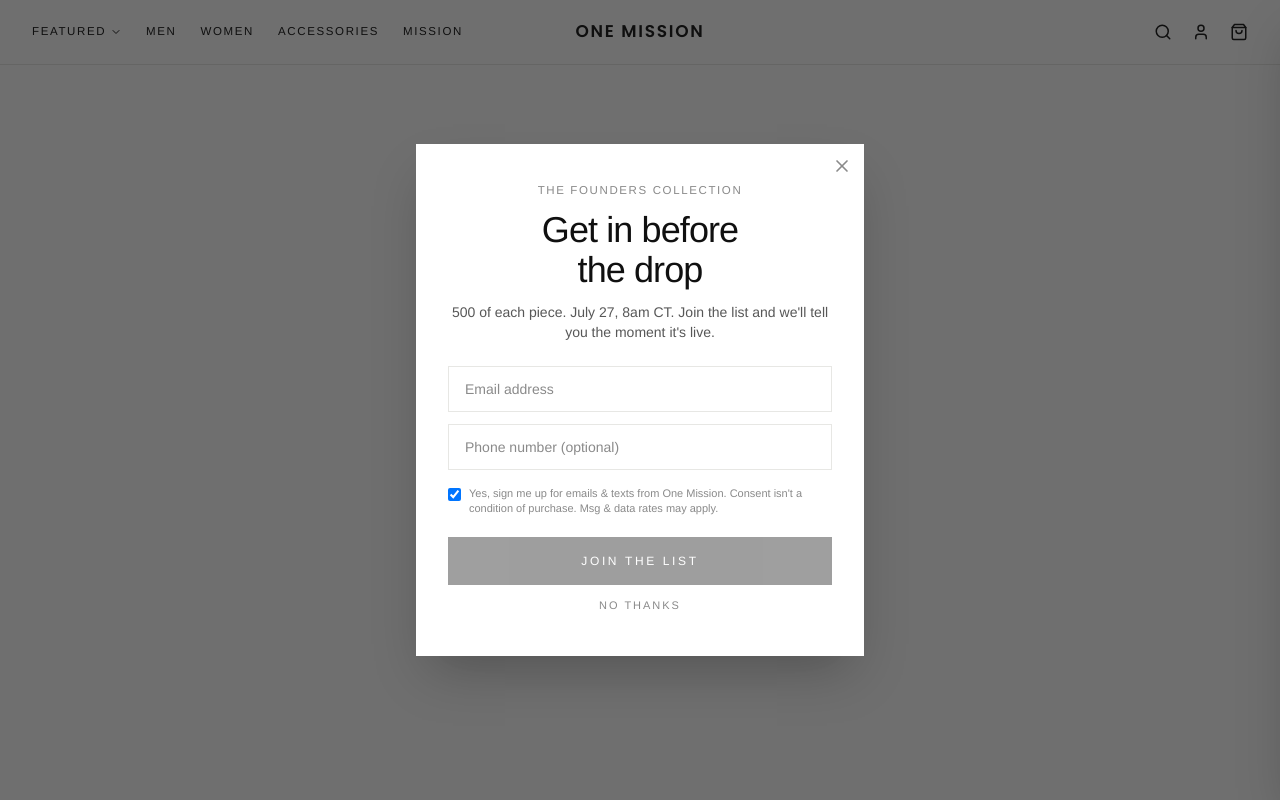
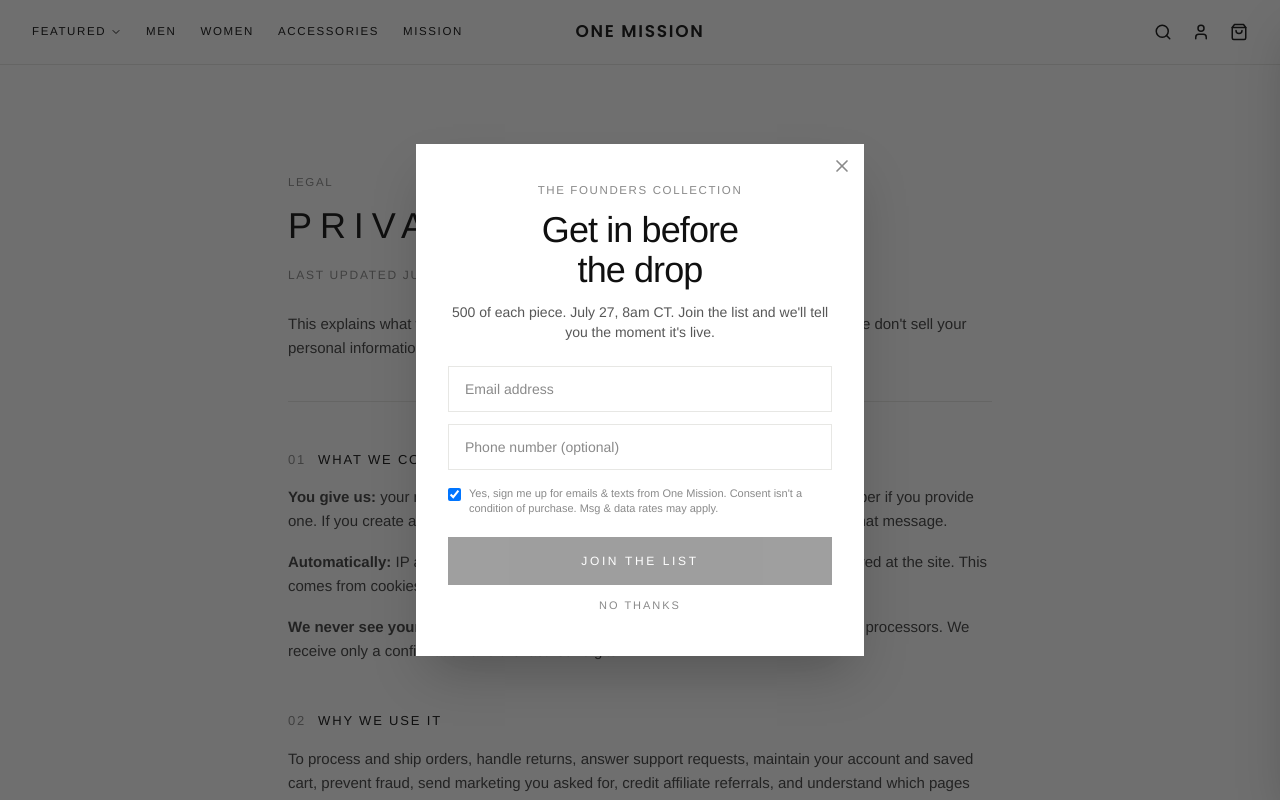
Before and after one commit to thayerm1111/onemissioncollection, a Next.js app: page /privacy in a window 1280 px wide. Before the commit this address had no page. Shown: the top 800 px of the page. Built offline with nearby package versions, Linux system fonts and the light colour scheme.

Commit message:
Add Privacy Policy

```diff
--- /dev/null
+++ b/src/app/privacy/page.tsx
@@ -0,0 +1,174 @@
+import type { Metadata } from "next";
+import Link from "next/link";
+import { LegalPage, Section } from "@/components/LegalPage";
+
+export const metadata: Metadata = {
+  title: "Privacy Policy — One Mission Collection",
+  description:
+    "What we collect, who we share it with, and how to get your data removed.",
+};
+
+export default function PrivacyPage() {
+  return (
+    <LegalPage
+      eyebrow="Legal"
+      title="Privacy Policy"
+      updated="July 20, 2026"
+      intro="This explains what we collect, why, who we hand it to, and how to make us delete it. We don't sell your personal information."
+    >
+      <Section n="01" title="What we collect">
+        <p>
+          <strong>You give us:</strong> your name, email address, shipping and
+          billing address, and phone number if you provide one. If you create an
+          account, your login credentials. If you contact us, whatever is in that
+          message.
+        </p>
+        <p>
+          <strong>Automatically:</strong> IP address, browser and device type,
+          pages viewed, and how you arrived at the site. This comes from cookies
+          and similar technologies — see our{" "}
+          <Link href="/cookies" className="text-ink underline">
+            Cookie Policy
+          </Link>
+          .
+        </p>
+        <p>
+          <strong>We never see your full card number.</strong> Payments run
+          through Shopify and its payment processors. We receive only a
+          confirmation and the last four digits.
+        </p>
+      </Section>
+
+      <Section n="02" title="Why we use it">
+        <p>
+          To process and ship orders, handle returns, answer support requests,
+          maintain your account and saved cart, prevent fraud, send marketing you
+          asked for, credit affiliate referrals, and understand which pages and
+          products people respond to.
+        </p>
+      </Section>
+
+      <Section n="03" title="Who we share it with">
+        <p>
+          We share only what each provider needs to do its job:
+        </p>
+        <p>
+          <strong>Shopify</strong> — store, checkout, and payments.
+          <br />
+          <strong>Tapstitch</strong> — production and fulfillment; receives your
+          name and shipping address.
+          <br />
+          <strong>Klaviyo</strong> — email and text marketing; receives your name,
+          email, and phone if you opted in.
+          <br />
+          <strong>Supabase</strong> — account and saved-cart storage.
+          <br />
+          <strong>Vercel</strong> — website hosting.
+          <br />
+          <strong>UpPromote</strong> — affiliate tracking and commissions.
+        </p>
+        <p>
+          We may also disclose information if legally required, or in connection
+          with a sale or merger of the business. Beyond that, we do not sell or
+          rent your personal information, and we do not share it with third
+          parties for their own marketing.
+        </p>
+      </Section>
+
+      <Section n="04" title="Text messages">
+        <p>
+          Mobile numbers collected for text marketing get specific protection:{" "}
+          <strong>
+            we do not sell them, and we do not share them with third parties or
+            affiliates for their marketing purposes.
+          </strong>{" "}
+          They are used to send you the messages you opted in to, and shared only
+          with the messaging provider that delivers them.
+        </p>
+        <p>
+          Reply STOP to any message to stop receiving them, or HELP for help.
+        </p>
+      </Section>
+
+      <Section n="05" title="Marketing choices">
+        <p>
+          Unsubscribe from email using the link at the bottom of any message. Stop
+          texts by replying STOP. You can also email
+          support@onemissioncollection.com and ask us to remove you from
+          everything.
+        </p>
+        <p>
+          Opting out of marketing does not stop transactional messages about
+          orders you have placed.
+        </p>
+      </Section>
+
+      <Section n="06" title="Your rights">
+        <p>
+          Wherever you live, you can ask us to show you the personal information
+          we hold about you, correct it if it is wrong, or delete it. Email
+          support@onemissioncollection.com and we will respond within 30 days. We
+          may need to verify your identity first.
+        </p>
+        <p>
+          <strong>California residents</strong> have rights under the CCPA/CPRA to
+          know, delete, correct, and opt out of sale or sharing — we do not sell
+          or share personal information as those terms are defined — and not to be
+          discriminated against for exercising those rights.
+        </p>
+        <p>
+          <strong>EU/UK residents</strong> additionally have rights to data
+          portability, to restrict or object to processing, and to lodge a
+          complaint with your local supervisory authority.
+        </p>
+        <p>
+          Note that we may need to keep certain records, such as completed order
+          history, to meet tax and accounting obligations even after a deletion
+          request.
+        </p>
+      </Section>
+
+      <Section n="07" title="How long we keep it">
+        <p>
+          Order records are kept as long as tax and accounting rules require,
+          generally seven years. Marketing contacts are kept until you unsubscribe
+          or ask for deletion. Account data is kept until you close your account.
+        </p>
+      </Section>
+
+      <Section n="08" title="Security">
+        <p>
+          The site runs over encrypted connections, payment data is handled by PCI
+          compliant processors, and access to customer information is limited to
+          people who need it. No system is perfectly secure, and we cannot
+          guarantee absolute security, but we will notify affected customers
+          promptly if a breach involving personal information occurs.
+        </p>
+      </Section>
+
+      <Section n="09" title="Children">
+        <p>
+          This site is not directed to children under 13, and we do not knowingly
+          collect their personal information. If you believe a child has given us
+          information, email us and we will delete it.
+        </p>
+      </Section>
+
+      <Section n="10" title="International transfers">
+        <p>
+          We operate in the United States and our providers may process data here
+          and elsewhere. If you order from outside the U.S., you understand your
+          information will be transferred to and processed in the United States.
+        </p>
+      </Section>
+
+      <Section n="11" title="Changes">
+        <p>
+          We will update this policy as the business changes and revise the date
+          at the top. Material changes will be communicated by email or a notice
+          on the site.
+        </p>
+      </Section>
+    </LegalPage>
+  );
+}
```
